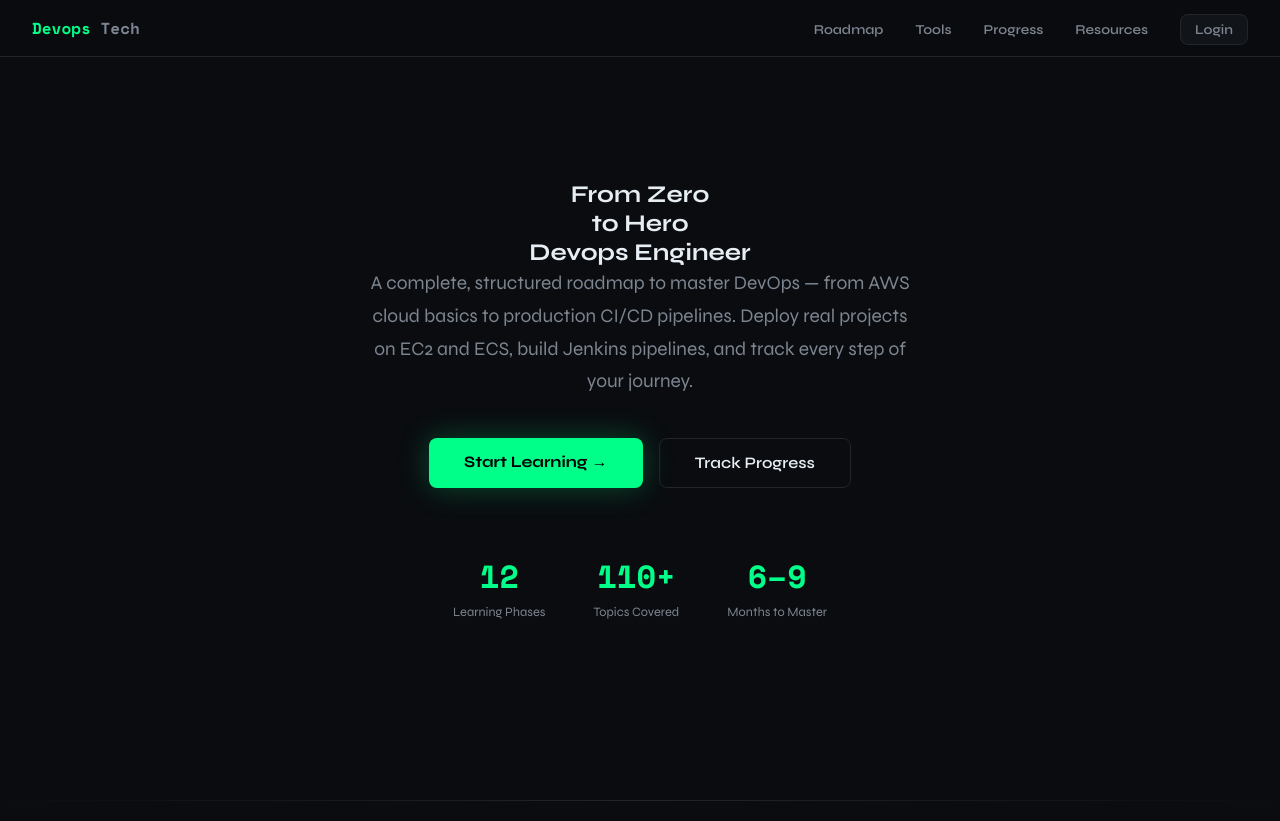
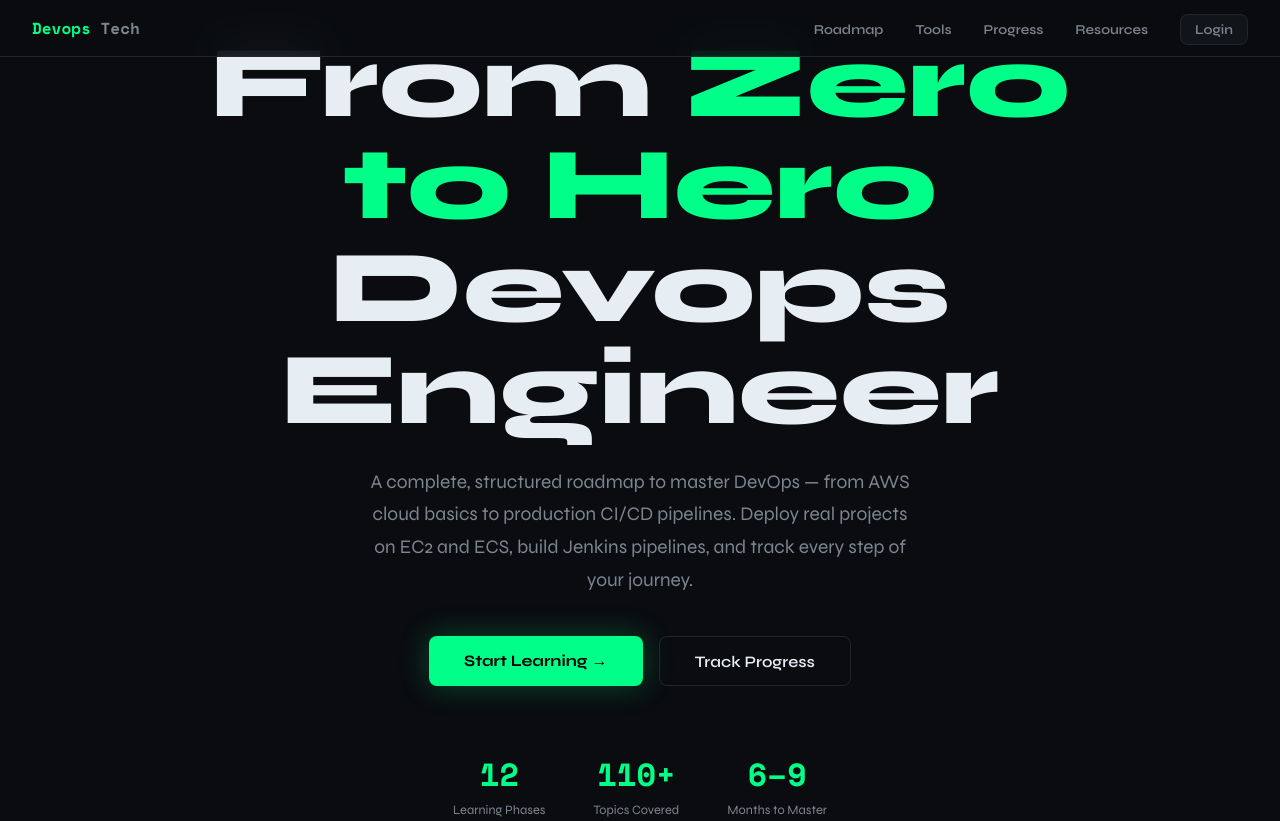
Before and after one commit to ashoktogaru/devops, a plain HTML site: page index.html in a window 1280 px wide. Shown: the top 821 px of the page. Drawn offline with nearby package versions, Linux system fonts and the light colour scheme.

Commit message:
Update index.html

```diff
--- a/index.html
+++ b/index.html
@@ -354,7 +354,7 @@
 
 <!-- HERO -->
 <div class="hero">
-  <h2>From  <span> Zero<br> to Hero</span><br>Devops Engineer</h2>
+  <h1>From  <span> Zero<br> to Hero</span><br>Devops Engineer</h1>
   <p>A complete, structured roadmap to master DevOps — from AWS cloud basics to production CI/CD pipelines. Deploy real projects on EC2 and ECS, build Jenkins pipelines, and track every step of your journey.</p>
   <div class="hero-cta">
     <a href="#roadmap" class="btn-primary">Start Learning →</a>
```
